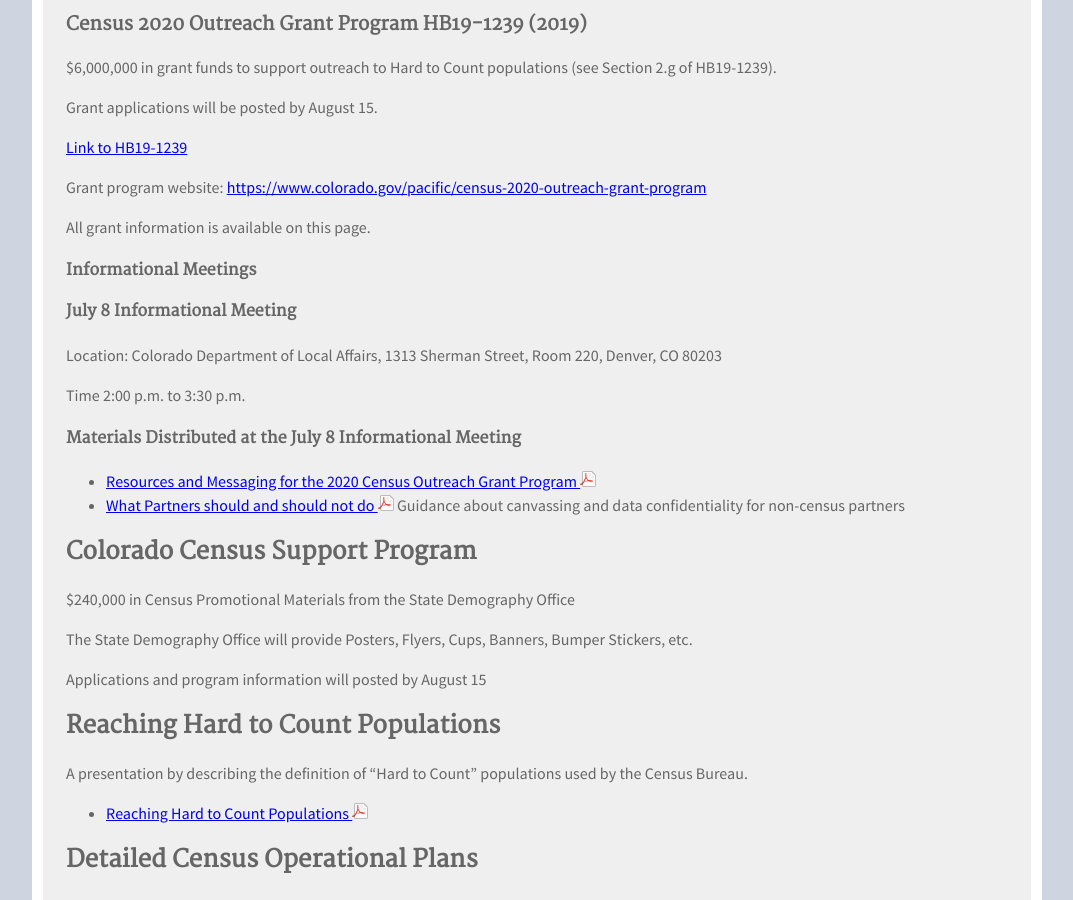
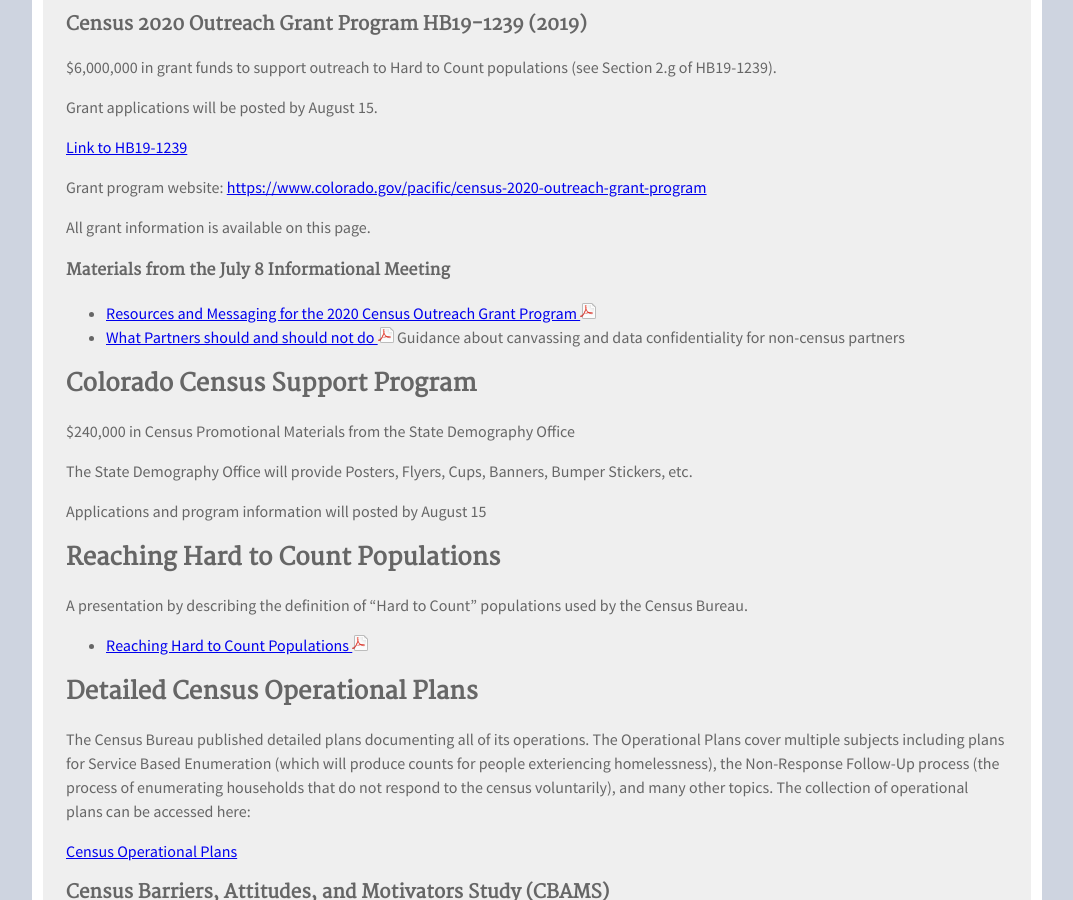
Before and after one commit to TBleess/Website_New, a Jekyll site: the page built from pages/5_CensusACS/2020-resources.md, in a window 1280 px wide and 900 px high, scrolled down 485 px. Shown: the whole window, without its empty margins (103-1176 px from the left). Built offline with Jekyll 4.4.1, drawn with Linux system fonts in a browser that asks for light colours.

Commit message:
Update 2020-resources.md

```diff
--- a/pages/5_CensusACS/2020-resources.md
+++ b/pages/5_CensusACS/2020-resources.md
@@ -23,15 +23,7 @@
 
 All grant information is available on this page.
 
-#### Informational Meetings
-
-#### July 8 Informational Meeting
-
-Location: Colorado Department of Local Affairs, 1313 Sherman Street, Room 220, Denver, CO 80203
-
-Time 2:00 p.m. to 3:30 p.m.
-
-#### Materials Distributed at the July 8 Informational Meeting
+#### Materials from the July 8 Informational Meeting
 * [Resources and Messaging for the 2020 Census Outreach Grant Program ![pdf](/images/page_white_acrobat.png 'download pdf file')](https://drive.google.com/open?id=1YHSq4A1V16p1wZFWvXXYG3qU1s_yx502)
 * [What Partners should and should not do ![pdf](/images/page_white_acrobat.png 'download pdf file')](https://drive.google.com/open?id=1zAJ4Kbx32i71BIg2atgFFzwHxQlW_zo4) Guidance about canvassing and data confidentiality for non-census partners
 
```
